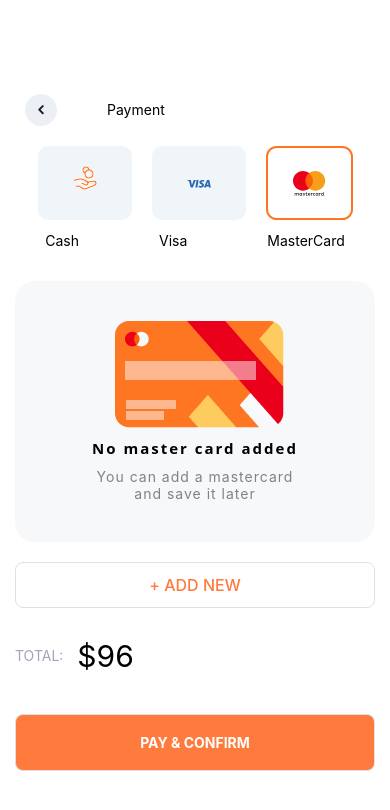
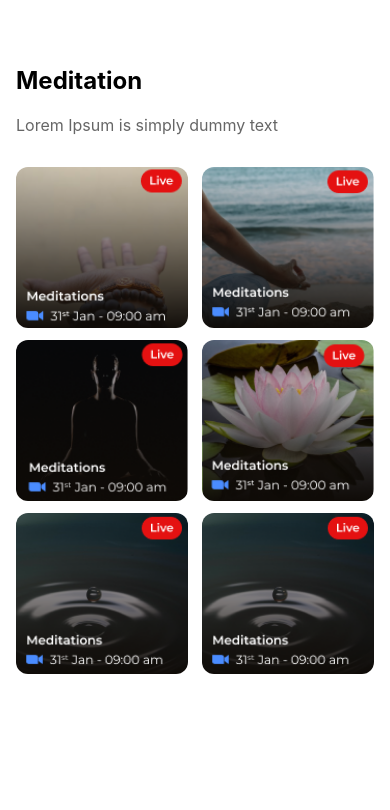
Before and after one commit to davex-ai/mastring-ui, a React Native app: screen / in a window 390 px wide. Shown: the top 810 px of the page. Built offline with nearby package versions, Linux system fonts and the light colour scheme.

Commit message:
pagethree

```diff
--- a/App.js
+++ b/App.js
@@ -9,7 +9,7 @@ import Payment from './src/screens/Payment';
 export default function App() {
   return (
     <View style={styles.container}>
-      <Payment />
+      <PageThree />
       <StatusBar style="auto" />
     </View>
   );
--- a/src/screens/PageThree.js
+++ b/src/screens/PageThree.js
@@ -42,23 +42,24 @@ const styles = StyleSheet.create({
   title: {
     fontSize: 24,
     fontWeight: 'bold',
-    textAlign: 'center',
-    marginVertical: 10,
+    textAlign: 'left',
+    marginTop: 50,
   },
   subtitle: {
     fontSize: 16,
-    textAlign: 'center',
-    marginBottom: 20,
+    textAlign: 'left',
+    marginVertical: 20,
     color: '#666',
   },
   grid: {
     flexDirection: 'row',
     flexWrap: 'wrap',
+    marginTop: 12,
     justifyContent: 'space-between',
   },
   image: {
-    width: '48%', // ~2 columns with gap
-    aspectRatio: 1, // square images (adjust if needed)
+    width: '48%',
+    aspectRatio: 1,
     marginBottom: 12,
     borderRadius: 12,
   },
```
